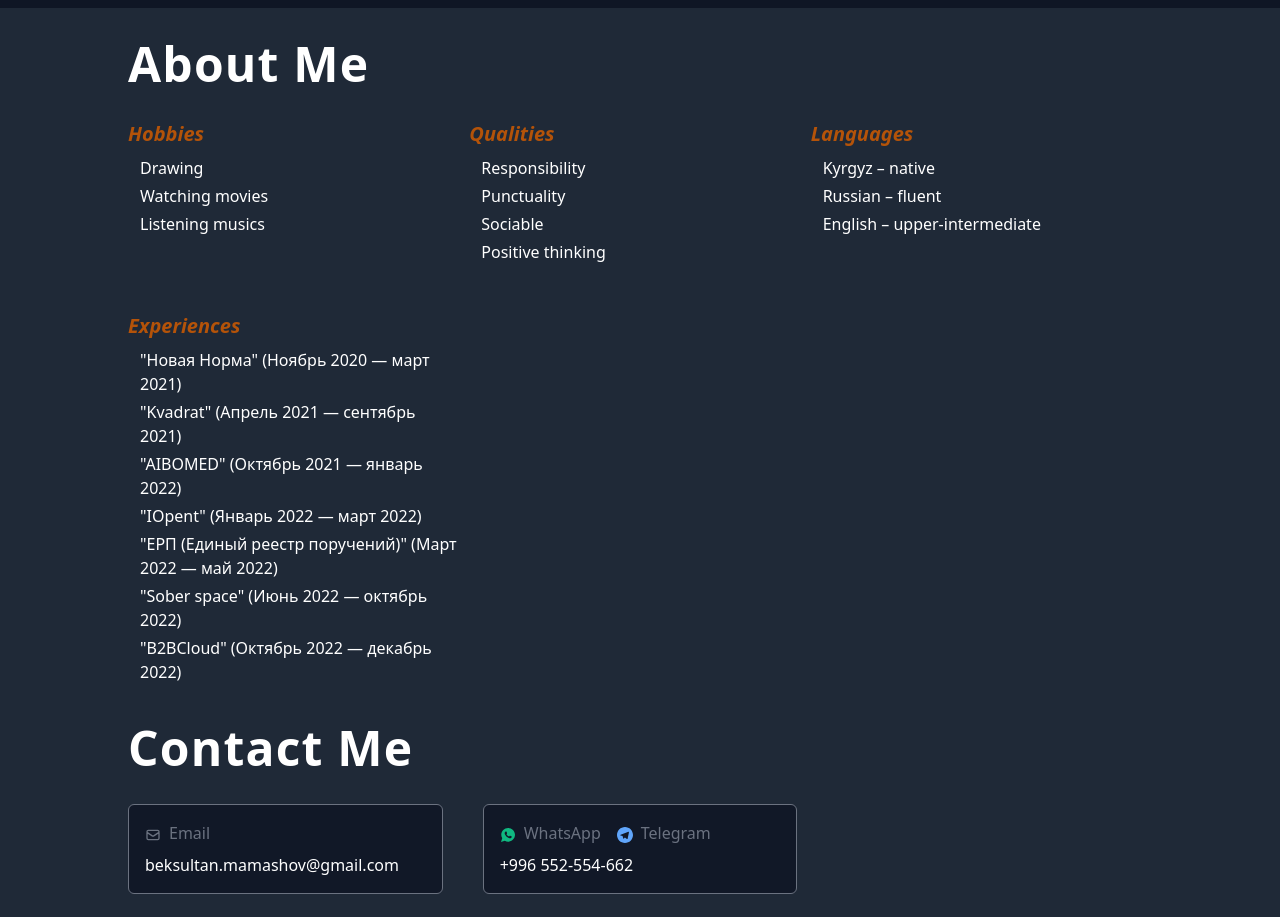
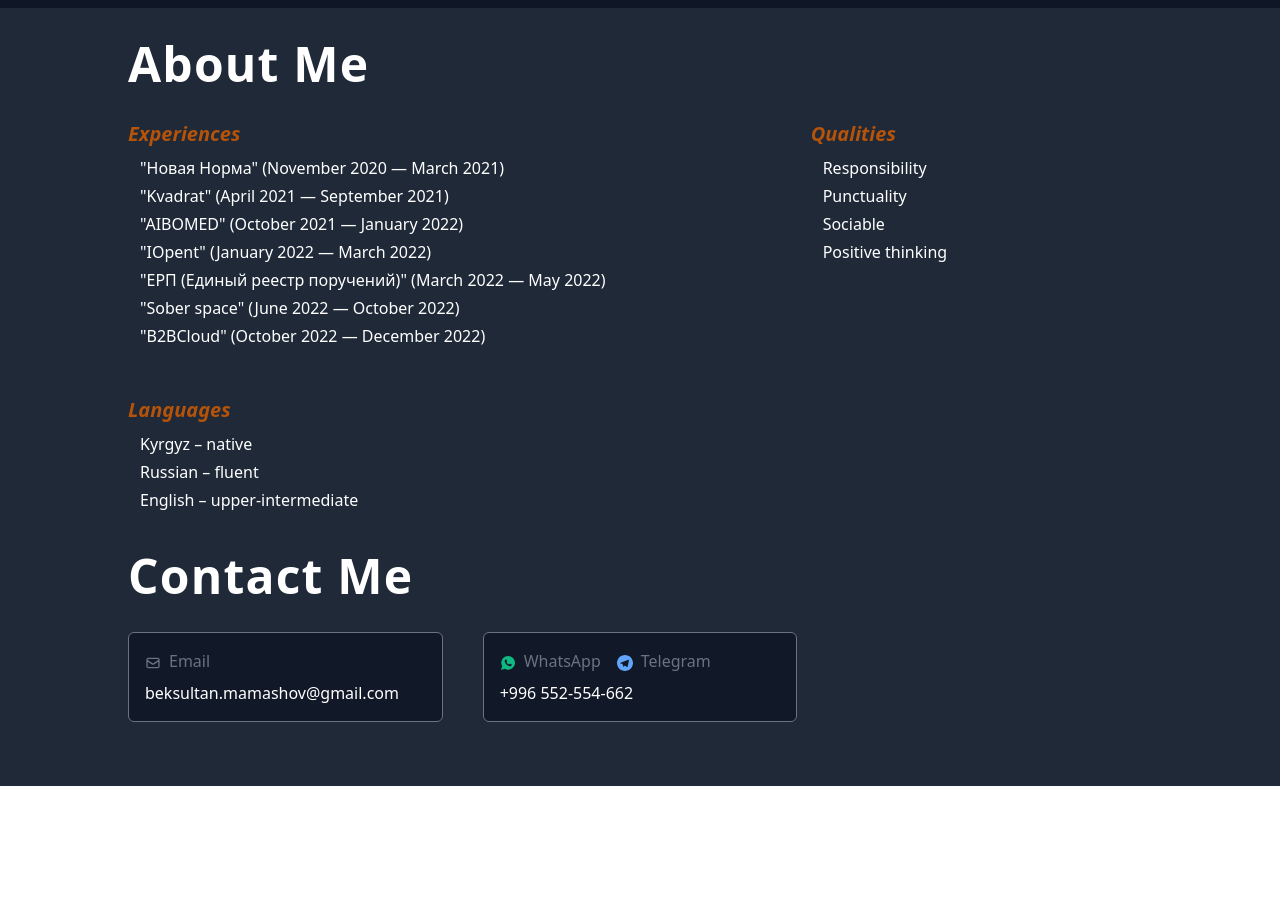
Before and after one commit to siteslabs/partfolio, a Next.js app: page / in a window 1280 px wide. Shown: the part 6320-7237 px from the top of the page. After the commit the page ends 7106 px from the top, so only its background shows below. Built offline with nearby package versions, Linux system fonts and the light colour scheme.

Commit message:
some corrections

```diff
--- a/components/About.jsx
+++ b/components/About.jsx
@@ -5,8 +5,17 @@ import { ImTelegram } from "react-icons/im";
 
 const info = [
   {
-    title: "Hobbies",
-    text: ["Drawing", "Watching movies", "Listening musics"],
+    title: "Experiences",
+    text: [
+      '"Новая Норма" (November 2020 — March 2021)',
+      '"Kvadrat" (April 2021 — September 2021)',
+      '"AIBOMED" (October 2021 — January 2022)',
+      '"IOpent" (January 2022 — March 2022)',
+      '"ЕРП (Единый реестр поручений)" (March 2022 — May 2022)',
+      '"Sober space" (June 2022 — October 2022)',
+      '"B2BCloud" (October 2022 — December 2022)',
+    ],
+    additionalClassed: "col-span-2",
   },
   {
     title: "Qualities",
@@ -20,18 +29,6 @@ const info = [
       "English – upper-intermediate",
     ],
   },
-  {
-    title: "Experiences",
-    text: [
-      '"Новая Норма" (Ноябрь 2020 — март 2021)',
-      '"Kvadrat" (Апрель 2021 — сентябрь 2021)',
-      '"AIBOMED" (Октябрь 2021 — январь 2022)',
-      '"IOpent" (Январь 2022 — март 2022)',
-      '"ЕРП (Единый реестр поручений)" (Март 2022 — май 2022)',
-      '"Sober space" (Июнь 2022 — октябрь 2022)',
-      '"B2BCloud" (Октябрь 2022 — декабрь 2022)',
-    ],
-  },
 ];
 
 const About = () => {
@@ -43,7 +40,7 @@ const About = () => {
         </div>
         <div className="grid gap-y-10 2xl:grid-cols-4 md:grid-cols-3 grid-cols-1 justify-center my-8 ">
           {info.map((inf, index) => (
-            <div key={index}>
+            <div className={inf.additionalClassed} key={index}>
               <div className="text-xl font-bold  italic text-yellow-700">
                 {inf.title}
               </div>
```
